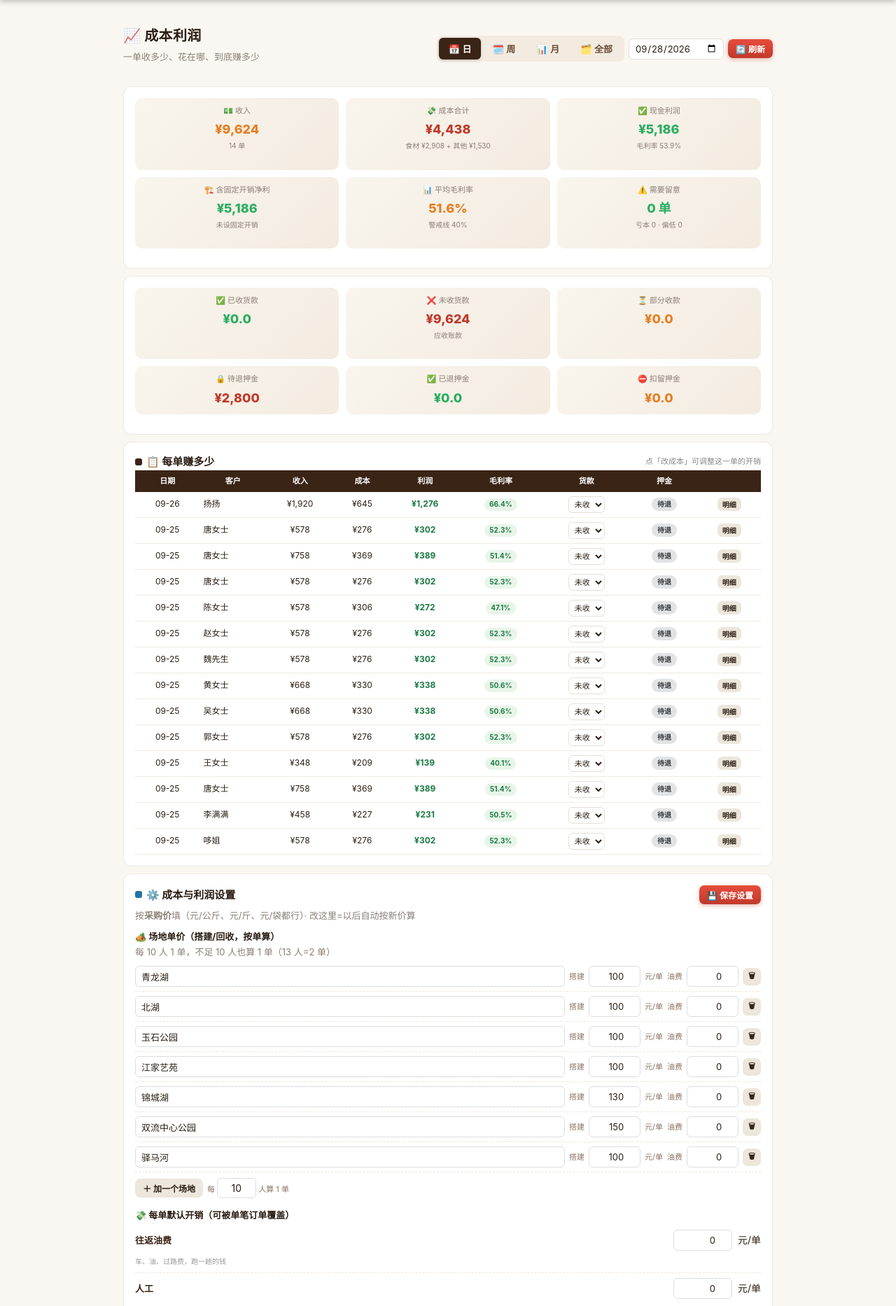
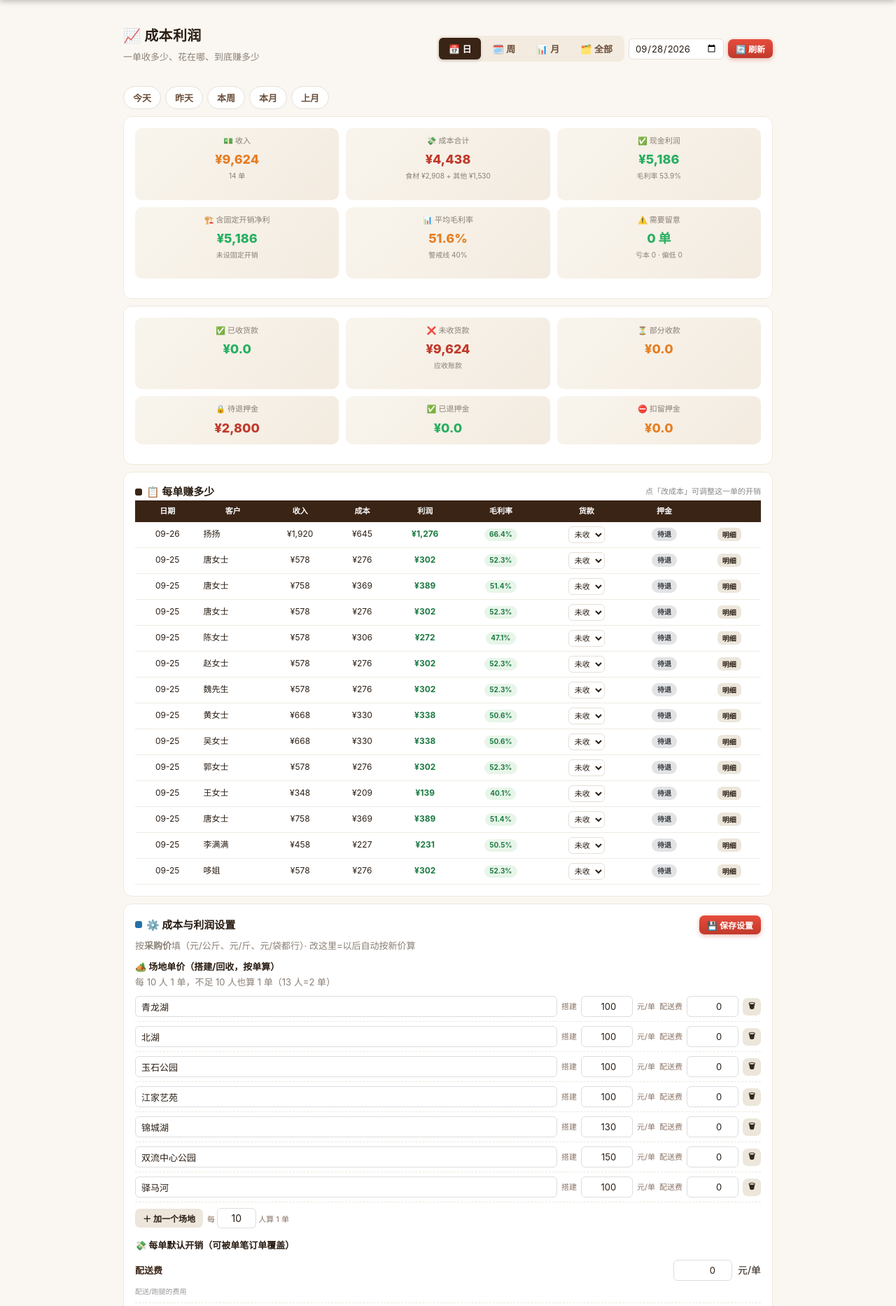
Before and after one commit to ll136897/kitchen-panel, a Flask app: page /finance in a window 1280 px wide. Shown: the part 54-1920 px from the top of the page at 70% size. Run offline with Flask 3, Linux system fonts and the light colour scheme; data comes from the database, SQL or seed files in the repository; tables that the repository leaves empty hold one stand-in row (values such as "Sample post").

Commit message:
fix: 全站500加固(ping不连库+报错可诊断) 成本油费改配送费 财务页快捷日期

```diff
--- a/app.py
+++ b/app.py
@@ -219,7 +219,20 @@ except Exception as _e:
 
 @app.before_request
 def before():
-    g.db = get_db()
+    # /api/ping 承诺"极轻量、不碰数据库"——必须跳过连库。
+    # 这样哪怕数据库出问题，探活依然是好的，能从外部判断"应用活着、库挂了"，
+    # 而不是全站一起 500、连诊断入口都没有。
+    if request.path == "/api/ping":
+        return
+    try:
+        g.db = get_db()
+    except Exception:
+        # 连不上库（磁盘满/文件损坏/权限等）：完整报错打进日志（Render Logs 可见），
+        # 给前端一个可读的 503，而不是满屏 Internal Server Error。
+        import traceback
+        traceback.print_exc()
+        return jsonify({"ok": False,
+                        "msg": "系统数据库暂时打不开，正在自动恢复，请 1 分钟后刷新重试"}), 503
 
 
 @app.teardown_request
@@ -2639,7 +2652,7 @@ def finance_order_cost_detail(oid):
 # ===== 成本与利润（"这一单赚多少"）=====
 @app.route("/api/cost/config", methods=["GET", "POST"])
 def cost_config():
-    """成本与利润配置：场地单价表、每单默认油费/人工/耗材、固定开销、毛利率警戒线"""
+    """成本与利润配置：场地单价表、每单默认配送费/人工/耗材、固定开销、毛利率警戒线"""
     from profit import get_config, save_config
     db = g.db
     if request.method == "GET":
@@ -2651,7 +2664,7 @@ def cost_config():
 
 @app.route("/api/finance/order/<int:oid>/profit")
 def order_profit_api(oid):
-    """单笔订单利润：收入、成本项明细（食材/搭建回收/油费/人工/耗材/其他）、现金利润、净利、毛利率"""
+    """单笔订单利润：收入、成本项明细（食材/搭建回收/配送费/人工/耗材/其他）、现金利润、净利、毛利率"""
     from profit import order_profit
     p = order_profit(g.db, oid)
     if not p:
--- a/profit.py
+++ b/profit.py
@@ -4,7 +4,7 @@
   收入 = orders.amount（实收货款；押金不算收入）
   成本 = 食材成本（套餐用量×食材单价，自动；含一次性餐具/打包盒）
        + 搭建/回收外包费（"单数" × 场地单价）
-       + 往返油费
+       + 配送费
        + 人工（小时工 + 自己人折算）
        + 额外耗材（炭、气罐等；一次性餐具已含在食材里，避免重复计）
        + 其他临时项
@@ -24,7 +24,7 @@ KINDS = ("food", "outsource", "fuel", "labor", "consume", "other")
 KIND_LABEL = {
     "food": "食材成本",
     "outsource": "搭建/回收外包费",
-    "fuel": "往返油费",
+    "fuel": "配送费",
     "labor": "人工",
     "consume": "额外耗材",
     "other": "其他开销",
@@ -32,14 +32,14 @@ KIND_LABEL = {
 KIND_HINT = {
     "food": "套餐用量 × 食材单价，自动算（已含一次性餐具、打包盒）",
     "outsource": "按人数折算单数 × 场地单价（每 10 人 1 单，不足 10 人也算 1 单）",
-    "fuel": "车、油、过路费，跑一趟的钱",
+    "fuel": "配送/跑腿的费用",
     "labor": "小时工工钱 + 自己人时间折算",
     "consume": "炭、气罐这类；一次性餐具已含在食材里，这里别重复算",
     "other": "临时多出来的开销",
 }
 
 DEFAULT_CONFIG = {
-    # 场地单价表：outsource=搭建回收每单单价，fuel=往返油费默认值
+    # 场地单价表：outsource=搭建回收每单单价，fuel=配送费默认值
     "places": [
         {"name": "青龙湖", "outsource": 100, "fuel": 0},
         {"name": "北湖", "outsource": 100, "fuel": 0},
--- a/templates/config.html
+++ b/templates/config.html
@@ -665,7 +665,7 @@ function loadPriceHint(){
     const costPct = (t.cost/t.revenue*100).toFixed(0);
     el.innerHTML = '⚠️ 上面这个算式<b>只算了食材</b>（按食材占售价 35% 倒推）。<br>'
       + `你最近 ${t.order_cnt} 单的真实情况：食材占收入 <b>${foodPct}%</b>、`
-      + `含搭建回收/油费/人工/耗材后成本占收入 <b>${costPct}%</b>、真实毛利率 <b>${t.margin}%</b>。<br>`
+      + `含搭建回收/配送费/人工/耗材后成本占收入 <b>${costPct}%</b>、真实毛利率 <b>${t.margin}%</b>。<br>`
       + '定价时建议按"真实成本"再留余量，具体每单赚多少去「📈 财务」页看。';
   }).catch(()=>{});
 }
--- a/templates/finance.html
+++ b/templates/finance.html
@@ -33,6 +33,9 @@
   .range-tab{padding:6px 14px;border:none;background:transparent;border-radius:6px;font-size:13px;font-weight:600;cursor:pointer;color:#6b4f3a;transition:all .15s}
   .range-tab.active{background:#3a2416;color:#fff;box-shadow:0 2px 4px rgba(0,0,0,.15)}
   .range-date{padding:5px 8px;border:1px solid var(--border);border-radius:6px;font-size:13px;background:#fff}
+  .quick-chips{display:flex;gap:6px;flex-wrap:wrap;margin:0 0 10px}
+  .qchip{padding:6px 13px;border:1px solid var(--border);border-radius:999px;background:#fff;font-size:13px;cursor:pointer;color:#6b4f3a;font-weight:600;transition:all .15s}
+  .qchip.active{background:#3a2416;color:#fff;border-color:#3a2416}
   .cost-grid{display:grid;grid-template-columns:repeat(auto-fill,minmax(160px,1fr));gap:8px}
   .cost-item{background:#faf6ef;border:1px solid #f0ebe3;border-radius:8px;padding:8px 10px}
   .cost-item .nm{font-size:12px;font-weight:700;color:#3a2416;margin-bottom:2px;white-space:nowrap;overflow:hidden;text-overflow:ellipsis}
@@ -120,6 +123,15 @@
     </div>
   </div>
 
+  <!-- 快捷日期：一键切换，尽量不用打开原生日期选择器（手机上原生选择器会盖住大半屏内容） -->
+  <div class="quick-chips" id="quickChips">
+    <button class="qchip" data-q="today">今天</button>
+    <button class="qchip" data-q="yest">昨天</button>
+    <button class="qchip" data-q="week">本周</button>
+    <button class="qchip" data-q="month">本月</button>
+    <button class="qchip" data-q="lastmonth">上月</button>
+  </div>
+
   <!-- 利润总览 -->
   <div class="fin-card">
     <div class="fin-kpi" id="kpiBox"></div>
@@ -172,9 +184,9 @@
     <div style="margin-top:14px">
       <div style="font-weight:700;font-size:13px;margin-bottom:4px">💸 每单默认开销（可被单笔订单覆盖）</div>
       <div class="cfg-row">
-        <span class="nm">往返油费</span>
+        <span class="nm">配送费</span>
         <input type="number" id="cfgFuel" step="1" placeholder="0"> <span class="lb">元/单</span>
-        <div class="hint">车、油、过路费，跑一趟的钱</div>
+        <div class="hint">配送/跑腿的费用</div>
       </div>
       <div class="cfg-row">
         <span class="nm">人工</span>
@@ -256,7 +268,10 @@ let currentRange = 'month';
 let cfgData = null;
 
 // ===== 日期范围 =====
-function fmtDate(d){ return d.toISOString().slice(0,10); }
+// 注意用本地时间（不能用 toISOString，那是 UTC——早上 8 点前会错成前一天）
+function fmtDate(d){
+  return d.getFullYear() + '-' + String(d.getMonth()+1).padStart(2,'0') + '-' + String(d.getDate()).padStart(2,'0');
+}
 function getRangeDates(){
   if(currentRange === 'all') return {from:'', to:''};
   const picked = document.getElementById('rangeDate').value;
@@ -275,9 +290,29 @@ function getRangeDates(){
 function setRange(r){
   currentRange = r;
   document.querySelectorAll('.range-tab').forEach(b=>b.classList.toggle('active', b.dataset.range === r));
+  document.querySelectorAll('.qchip').forEach(b=>b.classList.remove('active'));  // 手动切范围=清掉快捷选中
   loadAll();
 }
-function onDateChange(){ loadAll(); }
+function onDateChange(){
+  document.querySelectorAll('.qchip').forEach(b=>b.classList.remove('active'));
+  loadAll();
+}
+// ===== 快捷日期：一键切换，少开原生日期选择器 =====
+function quickJump(q){
+  const now = new Date();
+  const inp = document.getElementById('rangeDate');
+  let r = 'day';
+  if(q === 'today'){        r = 'day';   inp.value = fmtDate(now); }
+  else if(q === 'yest'){    r = 'day';   inp.value = fmtDate(new Date(now.getFullYear(), now.getMonth(), now.getDate()-1)); }
+  else if(q === 'week'){    r = 'week';  inp.value = fmtDate(now); }
+  else if(q === 'month'){   r = 'month'; inp.value = fmtDate(now); }
+  else if(q === 'lastmonth'){ r = 'month'; inp.value = fmtDate(new Date(now.getFullYear(), now.getMonth()-1, 1)); }
+  currentRange = r;
+  document.querySelectorAll('.range-tab').forEach(b=>b.classList.toggle('active', b.dataset.range === r));
+  document.querySelectorAll('.qchip').forEach(b=>b.classList.toggle('active', b.dataset.q === q));
+  loadAll();
+}
+document.querySelectorAll('.qchip').forEach(b=>b.addEventListener('click', ()=>quickJump(b.dataset.q)));
 document.getElementById('rangeDate').value = fmtDate(new Date());
 
 async function fetchJSONRetry(url, tries){
@@ -633,7 +668,7 @@ function renderCfg(){
       <span class="lb">搭建</span>
       <input class="pnum" type="number" step="10" value="${p.outsource!=null?p.outsource:''}" placeholder="0">
       <span class="lb">元/单</span>
-      <span class="lb">油费</span>
+      <span class="lb">配送费</span>
       <input class="pnum" type="number" step="10" value="${p.fuel!=null?p.fuel:''}" placeholder="0">
       <button class="btn btn-sm" onclick="delPlace(${i})" style="font-size:11px;padding:3px 8px">🗑</button>
     </div>`).join('');
```
